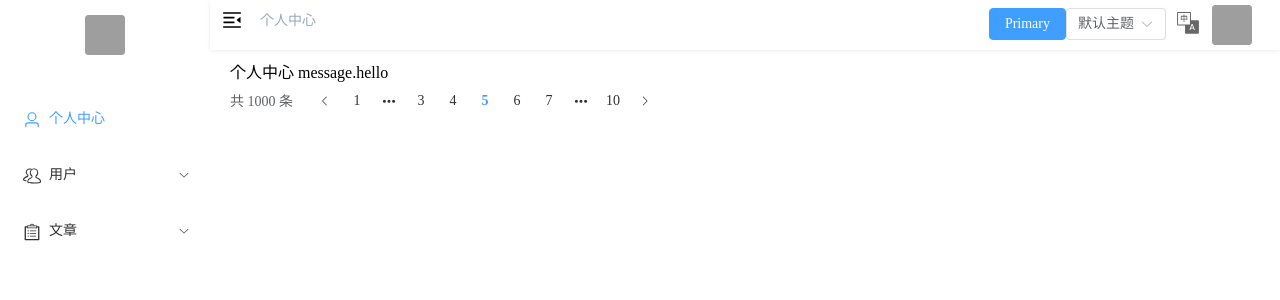
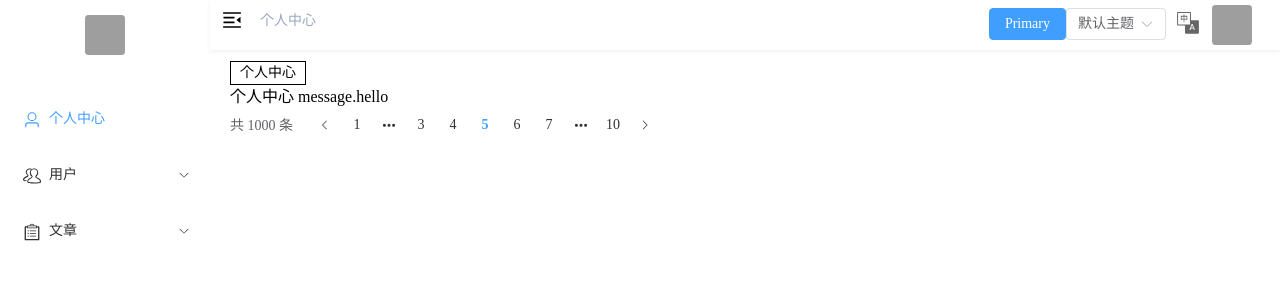
Before and after one commit to sansantang/vue3-admin, a Vue app: page /login in a window 1280 px wide. Both pictures are taken after a click on the button "登录". Shown: the top 300 px of the page. Built offline with nearby package versions, Linux system fonts and the light colour scheme; grey boxes are pictures that could not be loaded.

Commit message:
tag view

```diff
--- a/src/layout/components/appMain.vue
+++ b/src/layout/components/appMain.vue
@@ -1,11 +1,13 @@
 <template>
   <div class="app-main">
+    <CommonTag></CommonTag>
     <RouterView> </RouterView>
   </div>
 </template>
 
 <script setup>
-import { RouterView } from 'vue-router';
+// import { RouterView } from 'vue-router';
+import CommonTag from './tags/index.vue'
 
 
 </script>
--- a/src/layout/components/sidebar/menu.vue
+++ b/src/layout/components/sidebar/menu.vue
@@ -8,12 +8,13 @@
         <template #title>
           <MenuIcon :icon="item.meta.icon" :title="generateRouteTitle(item.meta.title)" />
         </template>
-        <el-menu-item v-for="children in item.children" :key="children.path" :index="children.path">
+        <el-menu-item v-for="children in item.children" :key="children.path" :index="children.path"
+          @click="handleGoRouter(children)">
           <MenuIcon :icon="children.meta.icon" :title="generateRouteTitle(children.meta.title)" />
         </el-menu-item>
       </el-sub-menu>
       <!-- 一级 menu 菜单 -->
-      <el-menu-item v-else :index="item.path">
+      <el-menu-item v-else :index="item.path" @click="handleGoRouter(item)">
         <MenuIcon :icon="item.meta.icon" :title="generateRouteTitle(item.meta.title)" />
       </el-menu-item>
     </template>
@@ -28,10 +29,12 @@ import MenuIcon from './menuIcon.vue'
 import { useVarCssStore } from '@/store/modules/useVariableStore'
 import { computed } from 'vue'
 import { useCommonStore } from '@/store/modules/useCommonStore'
+import { useTagsStore } from '@/store/modules/useTagsStore'
 
 import { generateRouteTitle } from '@/utils/i18n'
 const commonStore = useCommonStore()
 const store = useVarCssStore()
+const tagsStore = useTagsStore()
 
 const router = useRouter()
 const routes = router.getRoutes()
@@ -49,6 +52,10 @@ const activeMenu = computed(() => {
   return path
 })
 
+const handleGoRouter = (item) => {
+  router.push(item.path)
+  tagsStore.selectMenuTotags(item);
+}
 </script>
 <style lang="scss" scoped>
 .subMenuIconItem {
--- /dev/null
+++ b/src/layout/components/tags/index.vue
@@ -0,0 +1,91 @@
+<template>
+  <div class="tags">
+    <!-- <el-tag v-for="(tag, index) in tags" :key="tag.name" :closable="tag.name !== 'profile'"
+      :effect="tag.name === route.name ? 'dark' : 'plain'" @click="handleGoRouter(tag)"
+      @close="handleClose(tag, index)">
+      {{ generateRouteTitle(tag.meta.title) }}
+    </el-tag> -->
+
+    <div class="tagItems" v-for="(tag, index) in tags" :key="tag.name" :closable="tag.name !== 'profile'"
+      :effect="tag.name === route.name ? 'dark' : 'plain'" @click="handleGoRouter(tag)"
+      :class="isActive(tag) ? 'active' : ''">
+      {{ generateRouteTitle(tag.meta.title) }}
+      <el-icon class="el-icon-close" v-if="tag.name !== 'profile' && tag.name !== route.name"
+        @click="handleClose(tag, index)">
+        <Close />
+      </el-icon>
+    </div>
+  </div>
+</template>
+
+<script setup lang="ts">
+
+
+import { useRoute } from 'vue-router';
+import { useTagsStore } from '@/store/modules/useTagsStore';
+import router from '@/router';
+import { computed } from 'vue';
+import { generateRouteTitle } from '@/utils/i18n'
+import { useVarCssStore } from '@/store/modules/useVariableStore';
+import { Close } from '@element-plus/icons-vue'
+
+
+const tags = computed(() => useTagsStore().tags)
+const route = useRoute();
+const store = useTagsStore()
+const varCssStore = useVarCssStore()
+
+const isActive = function (tag) {
+  return route.path === tag.path
+}
+
+function handleGoRouter(tag) {
+  console.log(route.path)
+  router.push(tag.path)
+}
+
+function handleClose(tag, index) {
+  if (tag.name === 'profile') return
+  store.removTag(tag) //更新tag
+  if (tag.name !== route.name) return
+
+  //切换当前index的前一个tag
+  const preTag = tags.value[index - 1]
+  store.selectMenuTotags(preTag)
+  router.push(preTag.path)
+}
+</script>
+
+<style scoped>
+.el-tag {
+  margin: 0 10px 10px 0;
+  cursor: pointer;
+}
+
+.tags {
+  display: flex;
+  gap: 3px;
+
+  .tagItems {
+    align-items: center;
+    border-style: solid;
+    border-width: 1px;
+    box-sizing: border-box;
+    /* color: var(--el-tag-text-color); */
+    display: inline-flex;
+    height: 24px;
+    justify-content: center;
+    line-height: 1;
+    padding: 0 9px;
+    vertical-align: middle;
+    white-space: nowrap;
+    font-size: 14px;
+    cursor: pointer;
+  }
+
+  .active {
+    background-color: v-bind(varCssStore.state.menuBg);
+    color: v-bind(varCssStore.state.menuActiveText);
+  }
+}
+</style>
--- a/src/layout/index.vue
+++ b/src/layout/index.vue
@@ -9,6 +9,7 @@
         <navbar />
       </div>
       <!-- 内容区 -->
+
       <app-main />
     </div>
   </div>
@@ -20,6 +21,8 @@ import Sidebar from './components/sidebar/index.vue';
 import AppMain from './components/appMain.vue';
 import variables from '@/styles/sass/variables.module.scss';
 import { useCommonStore } from '@/store/modules/useCommonStore'
+
+
 const commonStore = useCommonStore()
 const { sideBarWidth } = variables;
 
--- /dev/null
+++ b/src/store/modules/useTagsStore.js
@@ -0,0 +1,33 @@
+import { defineStore } from 'pinia'
+import { ref } from 'vue'
+
+//组合式写法
+export const useTagsStore = defineStore('tagsStore', () => {
+  const tags = ref([
+    {
+      label: 'profile',
+      name: 'profile',
+      path: '/profile',
+      meta: {
+        title: 'profile',
+        icon: 'el-icon-user'
+      }
+    }
+  ])
+
+  function selectMenuTotags(item) {
+    const find = tags.value.find((tag) => tag.name === item.name)
+    if (find) {
+      // return find
+    } else {
+      tags.value.push(item)
+    }
+    console.log(tags.value)
+  }
+
+  function removTag(item) {
+    tags.value = tags.value.filter((tag) => tag.name !== item.name)
+  }
+
+  return { tags, selectMenuTotags, removTag }
+})
```
